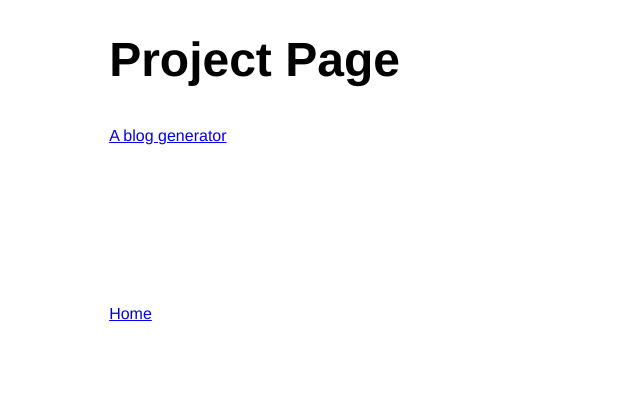
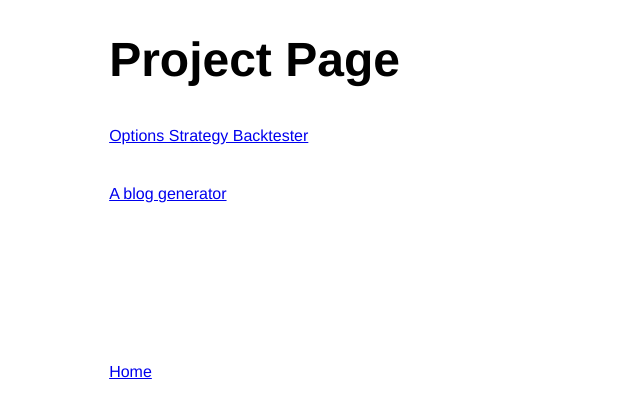
Before and after one commit to thefirstcommonname1/bishavkharel.github.io, a plain HTML site: page projects.html in a window 1280 px wide. Shown: the whole page, without its empty margins (0-640 px from the left). Drawn offline with Linux system fonts and the light colour scheme.

Commit message:
Added the options backtester project

```diff
--- a/projects.html
+++ b/projects.html
@@ -9,6 +9,7 @@
   <body>
     <div class="container">
       <h1>Project Page</h1>
+			<p><a href="https://github.com/thefirstcommonname1/Options-Backtester/blob/master/backtest.py">Options Strategy Backtester</a></p>
 			<p><a href="https://github.com/thefirstcommonname1/blog_generator">A blog generator</a></p>
       <p class="last-ptag"><a href="index.html">Home</a></p>
     </div>
```
